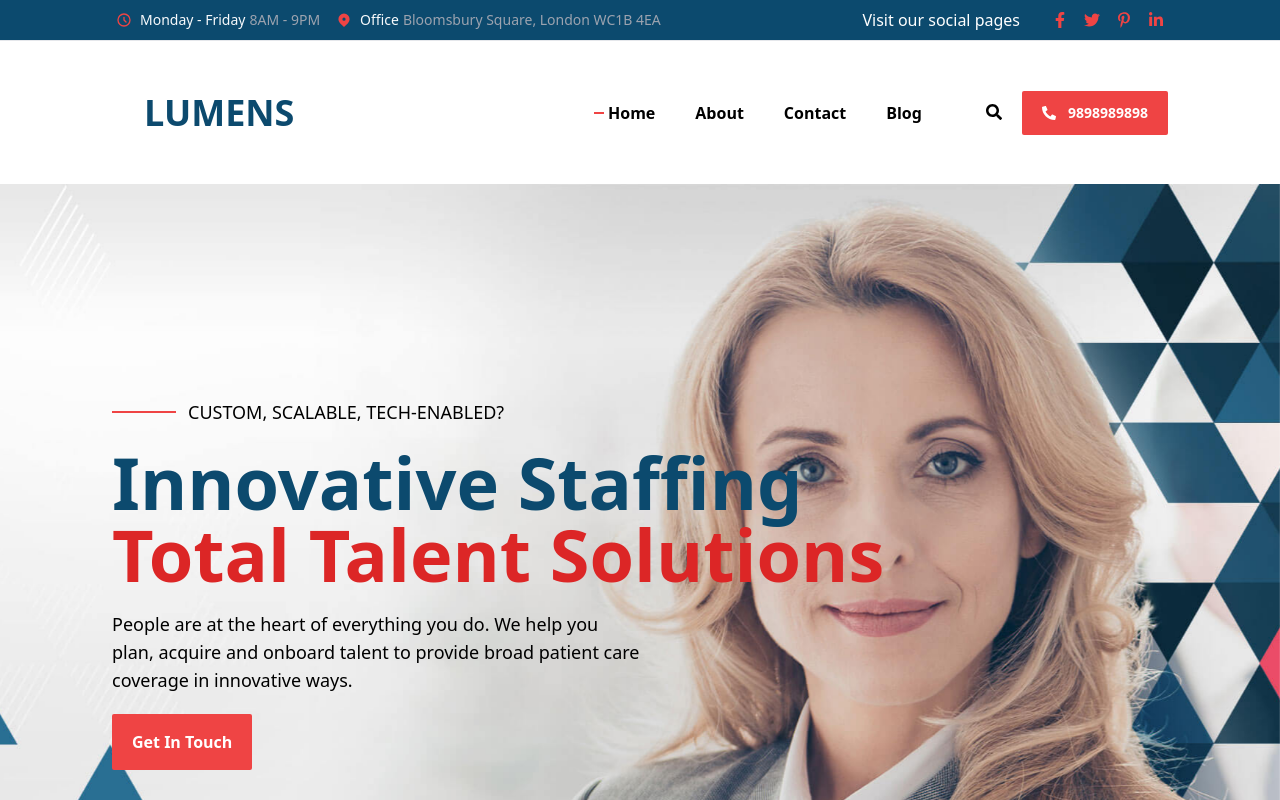
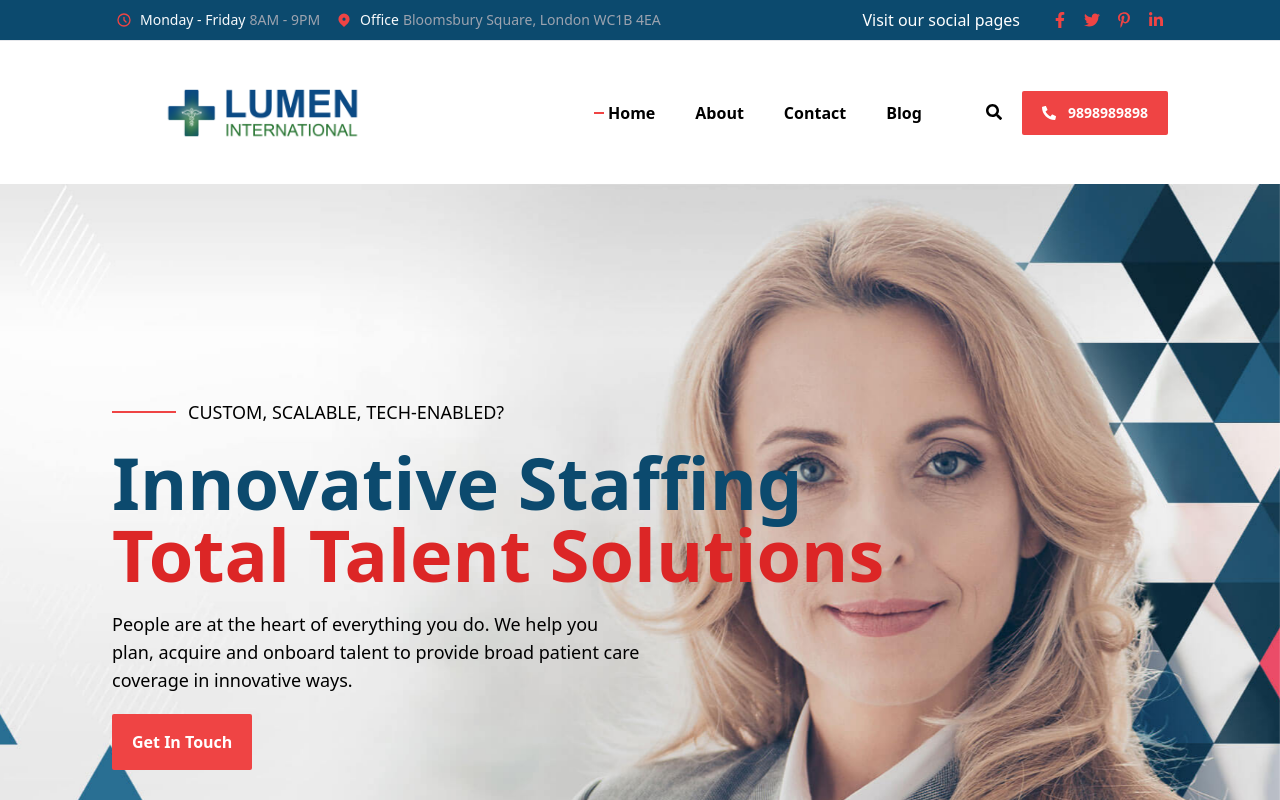
Before and after one commit to iamshishirpandey/Lumens-International-Website, a React (Create React App) app: page / in a window 1280 px wide. Shown: the top 800 px of the page. Built offline with nearby package versions, Linux system fonts and the light colour scheme; what tw-elements would draw is missing.

Commit message:
logo change

```diff
--- a/public/index.html
+++ b/public/index.html
@@ -2,7 +2,7 @@
 <html lang="en">
   <head>
     <meta charset="utf-8" />
-    <link rel="icon" href="%PUBLIC_URL%/favicon.ico" />
+    <link rel="icon" href="%PUBLIC_URL%/lumen.ico" />
     <meta name="viewport" content="width=device-width, initial-scale=1" />
     <meta name="theme-color" content="#000000" />
     <link
@@ -13,7 +13,7 @@
       name="description"
       content="Web site created using create-react-app"
     />
-    <link rel="apple-touch-icon" href="%PUBLIC_URL%/logo192.png" />
+    <link rel="apple-touch-icon" href="%PUBLIC_URL%/lumen.png" />
     <!--
       manifest.json provides metadata used when your web app is installed on a
       user's mobile device or desktop. See https://developers.google.com/web/fundamentals/web-app-manifest/
--- a/src/components/Home/MapContainer.jsx
+++ b/src/components/Home/MapContainer.jsx
@@ -5,6 +5,7 @@ import { FaFacebookMessenger, FaMailBulk, FaPeopleCarry } from "react-icons/fa";
 class MapContainer extends Component {
   render() {
     return (
+      <>
         <div className="">
           <div>
             <Map
@@ -24,8 +25,8 @@ class MapContainer extends Component {
             />
           </div>
 
-        <div className="h-screen flex flex-col items-center justify-end py-16  xl:px-28 bottom-px">
-          <div className="rounded-sm p-5 grid grid-cols-6 lg:grid-cols-9 gap-5 bg-white">
+          <div className="h-screen flex flex-col items-center justify-end sm:py-16  xl:px-28 bottom-px">
+            <div className="rounded-sm p-5 grid grid-cols-3 sm:grid-cols-6 lg:grid-cols-9 gap-5 bg-white">
               <div className="col-span-3">
                 <div className="flex items-center space-x-3">
                   <span className="w-5 h-0.5 bg-red-500" />
@@ -66,6 +67,7 @@ class MapContainer extends Component {
             </div>
           </div>
         </div>
+      </>
     );
   }
 }
--- a/src/components/common/header/MainNav.jsx
+++ b/src/components/common/header/MainNav.jsx
@@ -34,14 +34,13 @@ const MainNav = () => {
           <SideBar />
         </div>
 
-        <h1
+        <img
           className={`${
-            screen ? "text-4xl " : "text-4xl"
-          } "alt="mainLogo uppercase font-bold text-sky-900`}
-        >
-          {" "}
-          Lumens
-        </h1>
+            screen ? "h-24" : "h-24 lg:h-32"
+          } mainLogo text-sky-900`}
+          src="lumen.png"
+          alt="lumen.png"
+        />
 
         <div className="hidden xl:flex justify-between space-x-16 items-center">
           <Nav />
--- a/src/components/common/header/SideBar.jsx
+++ b/src/components/common/header/SideBar.jsx
@@ -62,13 +62,8 @@ const SideBar = () => {
                 </Transition.Child>
                 <div className="flex-shrink-0 flex bg-white">
                   <div className="justify-center w-full flex-shrink-0 space-y-6 group">
-                    <div className="w-full text-center pt-8">
-                      <a
-                        href="/"
-                        className="text-3xl w-full font-bold text-red-600"
-                      >
-                        LUMENS
-                      </a>
+                    <div className="w-full flex justify-center">
+                      <img src="lumen.png" alt="sidebarlogo" className="h-24" />
                     </div>
                     <nav className="space-y-1 w-full">
                       <ul className="text-center p-5 text-lg">
```
Also changed, not shown: public/lumen.png (added), 1 other file (tests, documents, lock files or other folders). Lines whose indentation alone changed are shown as unchanged.
